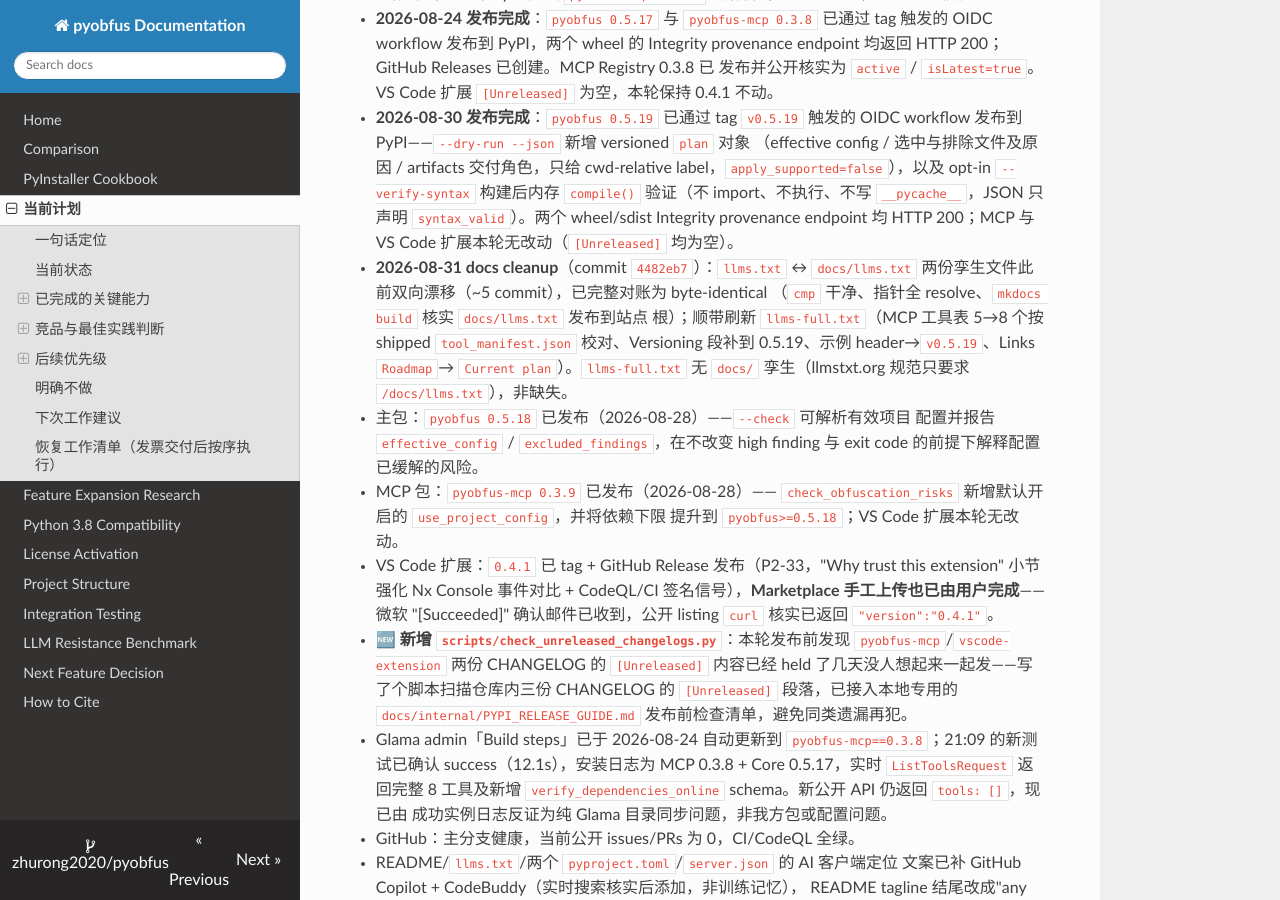
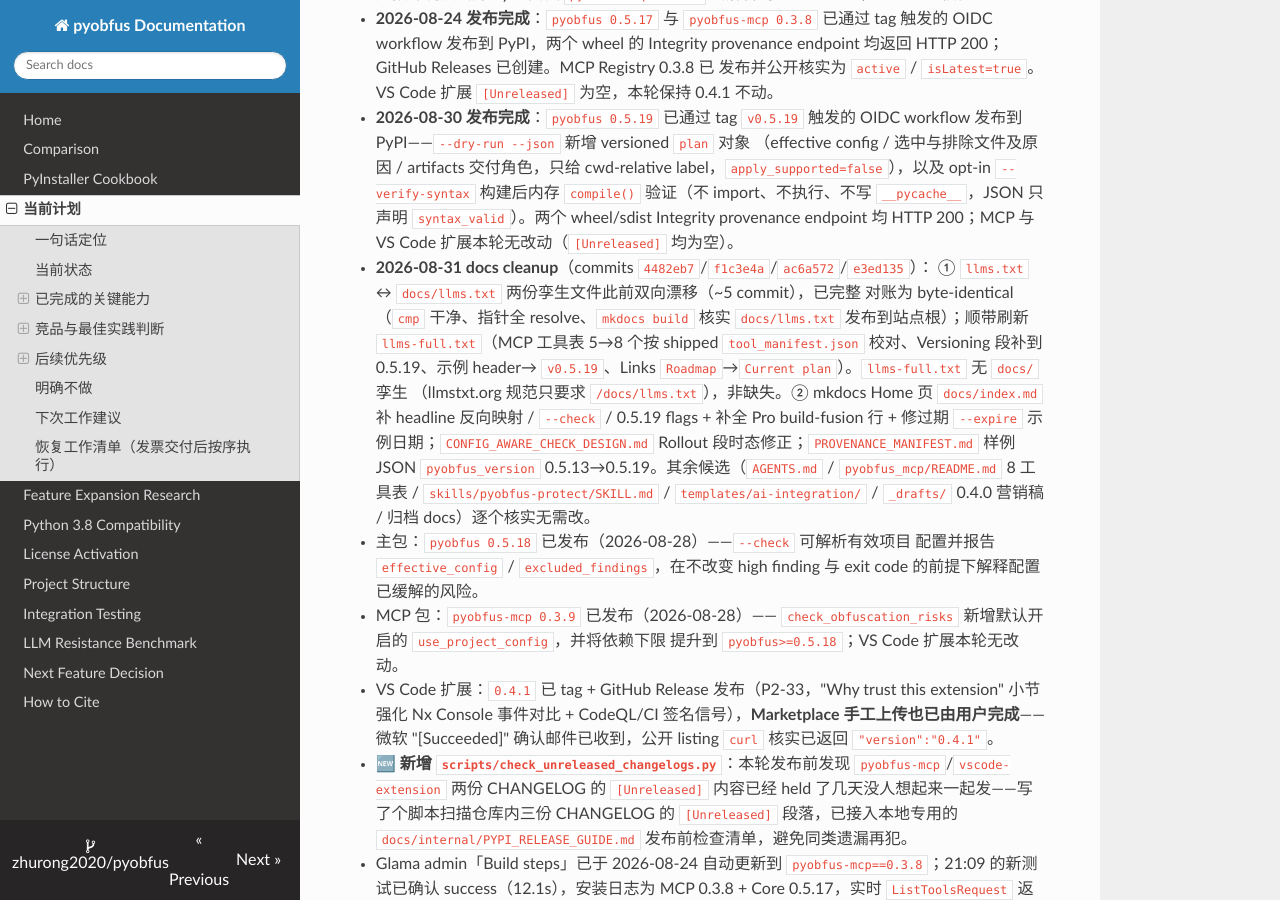
Before and after one commit to zhurong2020/pyobfus, an MkDocs documentation site: the page built from docs/CURRENT_PLAN_ZH.md, in a window 1280 px wide and 900 px high, scrolled down 961 px. Built offline with MkDocs 1.6.1, drawn with Linux system fonts in a browser that asks for light colours; nearby versions of some CDN libraries.

Commit message:
docs: consolidate session closeout in cold-start tracking docs
Fold the 0.5.19 release + the two docs-cleanup rounds into single clean
bullets in the CLAUDE.md cold-start block and docs/CURRENT_PLAN_ZH.md
status section (an earlier edit had left two overlapping half-sentences
about the commit list). Drop the self-invalidating "origin/main tip = X"
line and point to CURRENT_PLAN_ZH.md + WORK_LOG_INDEX.md as the rolling
tip source instead.

Co-Authored-By: Claude Sonnet 5 <noreply@anthropic.com>

```diff
--- a/docs/CURRENT_PLAN_ZH.md
+++ b/docs/CURRENT_PLAN_ZH.md
@@ -51,13 +51,19 @@ pyobfus 是面向 AI 辅助开发时代的 Python 代码保护工具：保留纯
   构建后内存 `compile()` 验证（不 import、不执行、不写 `__pycache__`，JSON 只
   声明 `syntax_valid`）。两个 wheel/sdist Integrity provenance endpoint 均
   HTTP 200；MCP 与 VS Code 扩展本轮无改动（`[Unreleased]` 均为空）。
-- **2026-08-31 docs cleanup**（commit `4482eb7`）：`llms.txt` ↔ `docs/llms.txt`
-  两份孪生文件此前双向漂移（~5 commit），已完整对账为 byte-identical
-  （`cmp` 干净、指针全 resolve、`mkdocs build` 核实 `docs/llms.txt` 发布到站点
-  根）；顺带刷新 `llms-full.txt`（MCP 工具表 5→8 个按 shipped `tool_manifest.json`
-  校对、Versioning 段补到 0.5.19、示例 header→`v0.5.19`、Links `Roadmap`→
-  `Current plan`）。`llms-full.txt` 无 `docs/` 孪生（llmstxt.org 规范只要求
-  `/docs/llms.txt`），非缺失。
+- **2026-08-31 docs cleanup**（commits `4482eb7`/`f1c3e4a`/`ac6a572`/`e3ed135`）：
+  ① `llms.txt` ↔ `docs/llms.txt` 两份孪生文件此前双向漂移（~5 commit），已完整
+  对账为 byte-identical（`cmp` 干净、指针全 resolve、`mkdocs build` 核实
+  `docs/llms.txt` 发布到站点根）；顺带刷新 `llms-full.txt`（MCP 工具表 5→8 个按
+  shipped `tool_manifest.json` 校对、Versioning 段补到 0.5.19、示例 header→
+  `v0.5.19`、Links `Roadmap`→`Current plan`）。`llms-full.txt` 无 `docs/` 孪生
+  （llmstxt.org 规范只要求 `/docs/llms.txt`），非缺失。② mkdocs Home 页
+  `docs/index.md` 补 headline 反向映射 / `--check` / 0.5.19 flags + 补全 Pro
+  build-fusion 行 + 修过期 `--expire` 示例日期；`CONFIG_AWARE_CHECK_DESIGN.md`
+  Rollout 段时态修正；`PROVENANCE_MANIFEST.md` 样例 JSON `pyobfus_version`
+  0.5.13→0.5.19。其余候选（`AGENTS.md` / `pyobfus_mcp/README.md` 8 工具表 /
+  `skills/pyobfus-protect/SKILL.md` / `templates/ai-integration/` / `_drafts/`
+  0.4.0 营销稿 / 归档 docs）逐个核实无需改。
 - 主包：`pyobfus 0.5.18` 已发布（2026-08-28）——`--check` 可解析有效项目
   配置并报告 `effective_config` / `excluded_findings`，在不改变 high finding 与
   exit code 的前提下解释配置已缓解的风险。
```
Also changed, not shown: CLAUDE.md (+20 -17 lines).
